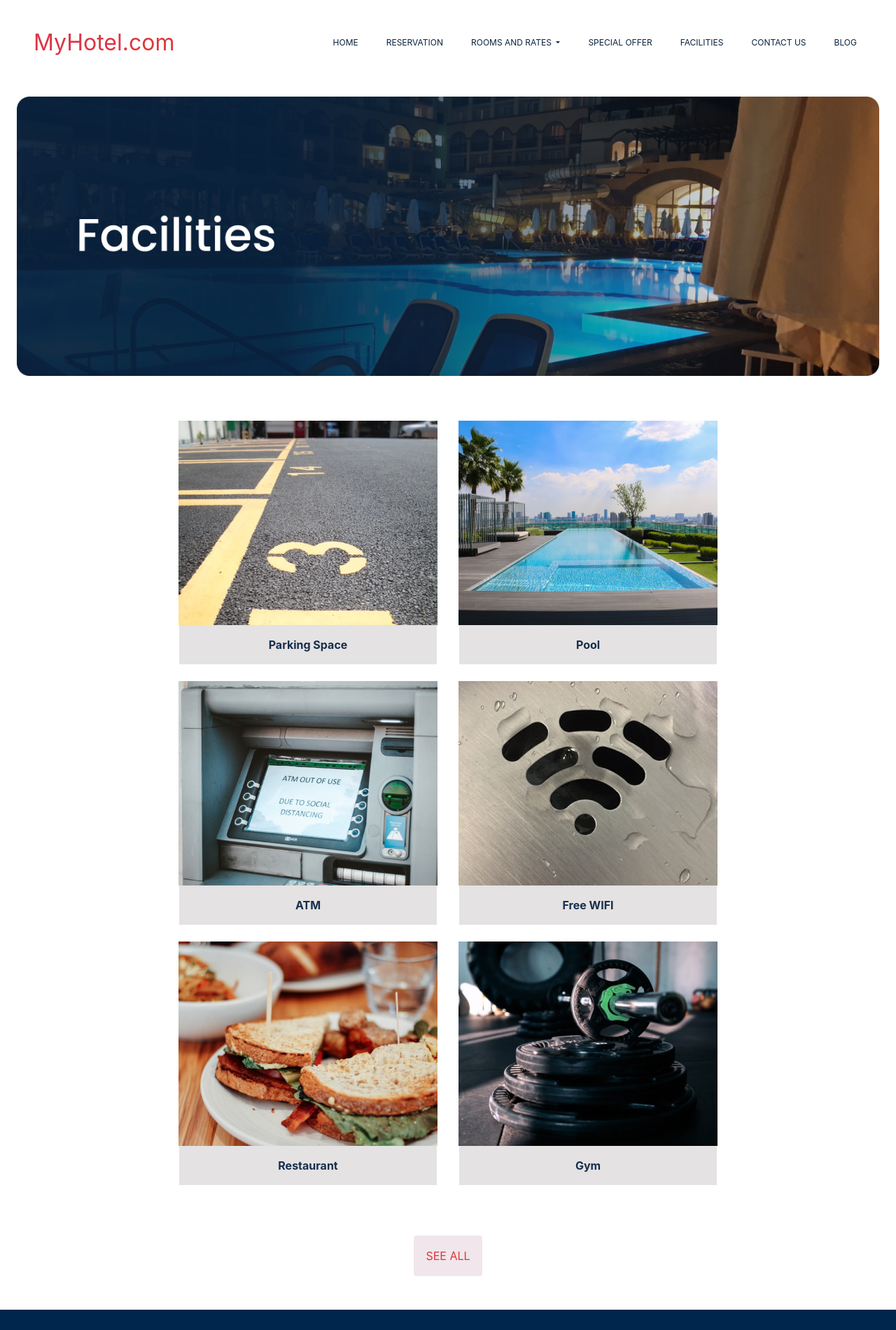
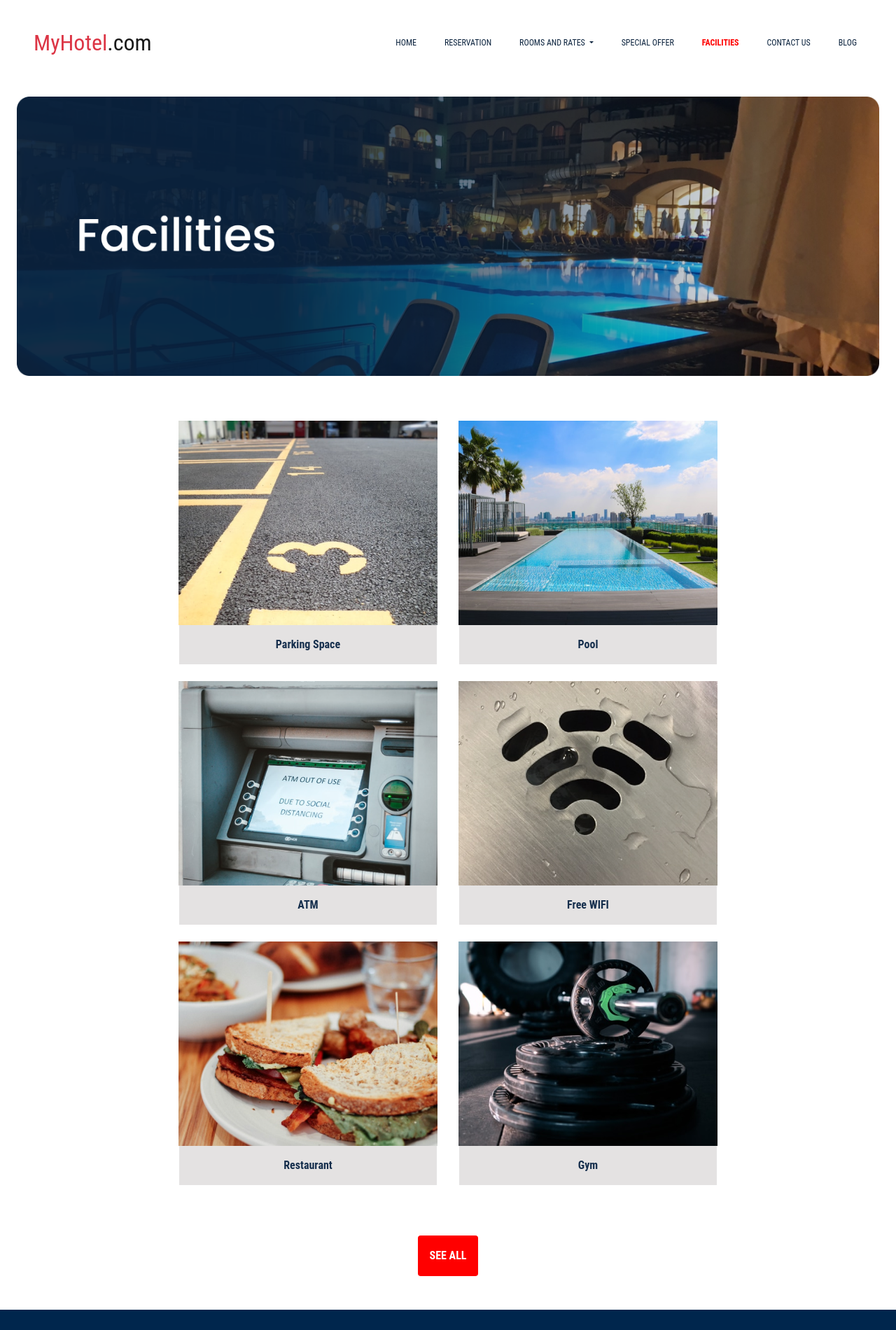
Before and after one commit to Dasiloy/my-hotel-project, a plain HTML site: page Facilities.html in a window 1280 px wide. Shown: the top 1900 px of the page at 70% size. Drawn offline with Linux system fonts and the light colour scheme.

Commit message:
Corrections and some changes

```diff
--- a/css/index.css
+++ b/css/index.css
@@ -20,6 +20,7 @@ body {
     margin: 0;
     position: relative;
     min-height: 100%;
+    font-family: 'Roboto Condensed', sans-serif;
 }
 
 #navbar {
@@ -44,6 +45,7 @@ body {
     position: -webkit-sticky;
     position: sticky;
     top: 0;
+    transition: all 0.5s;
 }
 
 .nav-item a{
@@ -54,20 +56,18 @@ body {
 .nav-item a:hover {
     color: #4f657e !important;
 }
+.nav-item a.nav-active {
+    color: red !important;
+    font-weight: bolder !important;
+}
 .list {
     display: inline-block;
     margin-right: 1.5rem;
 }
 
 .navbar-brand {
-    color: #dd383a !important;
     font-size: 2rem !important;
-}
-.navbar-brand .nav-span {
     color: #0a223d;
-}
-.nav-item .nav-home {
-    color: #dd383a !important;
 }
 
 .dropdown-menu {
@@ -82,7 +82,6 @@ body {
     background-color: #fff !important;
     opacity: 0.9;
 }
-
 
 .rate-para {
     max-width: 60%;
@@ -159,9 +158,9 @@ body {
 }
 
 .service-info {
-     width: 200px;
-     height: 200px;
-     color: #0a223d;
+    width: 200px;
+    height: 200px;
+    color: #0a223d;
 }
 
 .service-info p {
@@ -211,10 +210,6 @@ body {
 .btn-rate-all:hover {
     color: #dd383a !important;
     opacity: 0.7;
-}
-
-.about-header {
-    color: #dd383a;
 }
 
 .about-header-head {
@@ -387,14 +382,16 @@ body {
 
 .seeall_button {
     display: block;
-    background-color: #f0e6eb !important;
-    color: #dd383a;
+    background-color: red !important;
+    color: white;
+    font-weight: bolder;
     transition: all 0.5s;
 }
 
 .seeall_button:hover {
     background-color: #f0dce5 !important;
     color: red;
+    font-weight: bolder;
 }
 
 
@@ -410,7 +407,7 @@ body {
 
 .bg-special {
     background-color: #e4e2e2;
-    }
+}
 
 
 
```
